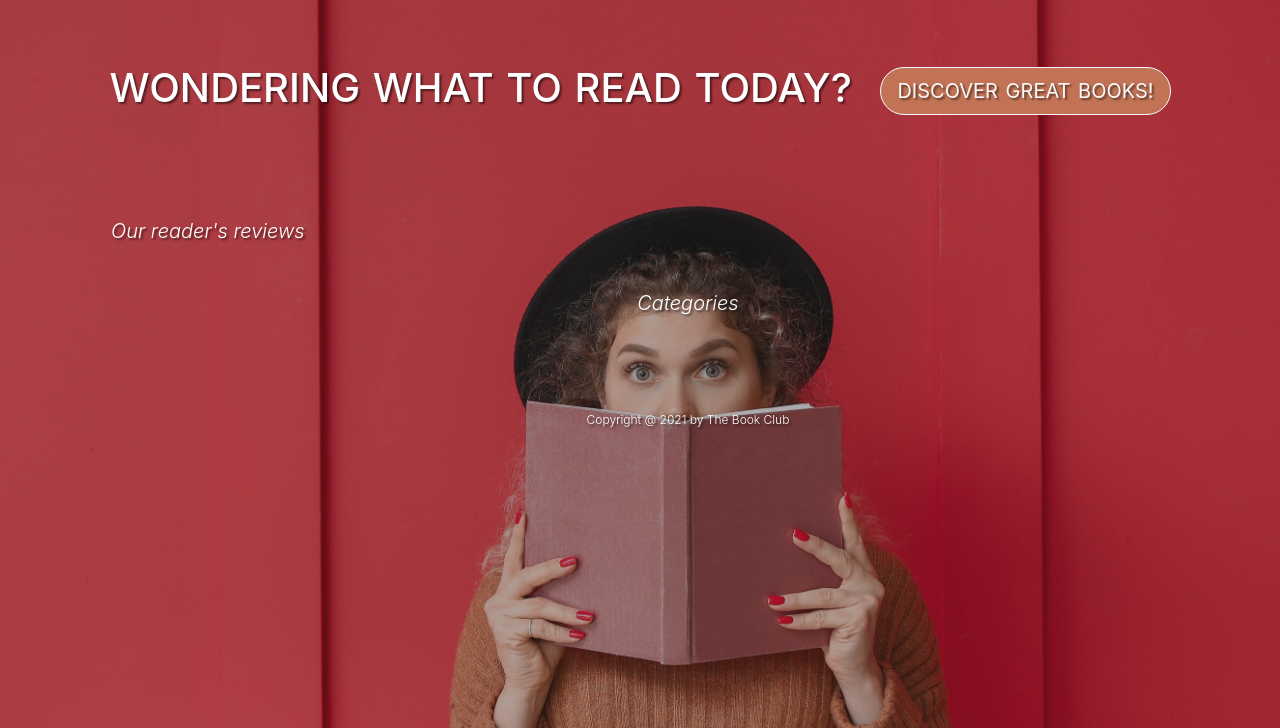
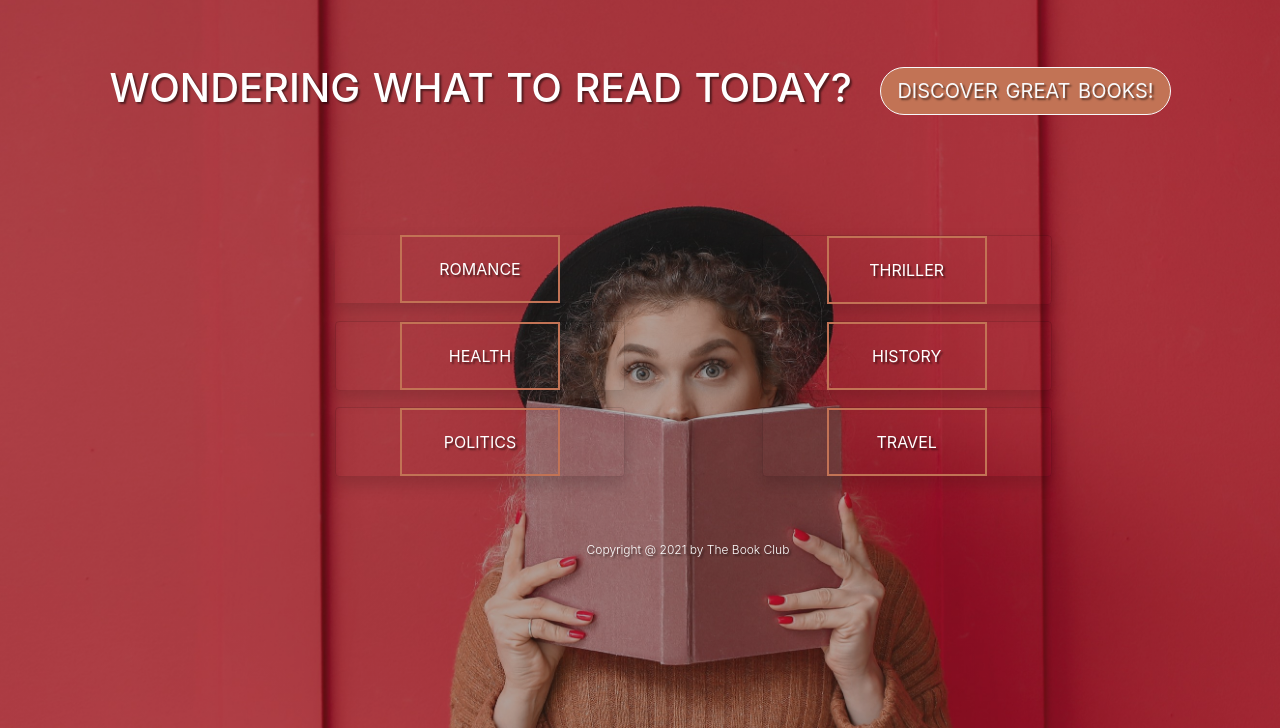
Before and after one commit to DinaPapsujevica/MP3-TheBookClub, a Flask app: page / in a window 1280 px wide. Shown: the part 72-800 px from the top of the page. Run offline with Flask 2, Linux system fonts and the light colour scheme; data that the repository does not hold is empty; some libraries are stand-ins or nearby versions.

Commit message:
Add zoom on hover effect to category list

```diff
--- a/app.py
+++ b/app.py
@@ -56,7 +56,7 @@ def login():
 
         if existing_user:
             if check_password_hash(
-                existing_user["password"], request.form.get("password")):
+               existing_user["password"], request.form.get("password")):
                     session["user"] = request.form.get("username").lower()
                     flash("Welcome, {}".format(
                         request.form.get("username")))
--- a/static/css/style.css
+++ b/static/css/style.css
@@ -51,3 +51,23 @@ form {
     font-size: 20px;
     color: #c27355;
 }
+
+.category-card {
+    width: 10rem;
+    border: 2px solid #c27355;
+    transition: transform 0.2s;
+    margin: 0 auto;
+}
+
+.category-card:hover {
+    -ms-transform: scale(1.15); /* IE 9 */
+    -webkit-transform: scale(1.15); /* Safari 3-8 */
+    transform: scale(1.15);
+}
+
+.category-card a {
+    color: #fff;
+}
+.category-card a:hover {
+    text-decoration: none;
+}
--- a/static/js/script.js
+++ b/static/js/script.js
@@ -6,9 +6,4 @@ $(document).ready(function() {
             minDate: '-3d'
         });
     });
-    const fileSelector = document.getElementById('image_url');
-    fileSelector.addEventListener('change', (event) => {
-        const fileList = event.target.files;
-        console.log(fileList);
-    });
   });
--- a/templates/books.html
+++ b/templates/books.html
@@ -11,11 +11,12 @@
     </div>
 
     <div class="container-fluid ">
-        <h5 class="text-white font-italic font-weight-light text-shadow text-left ml-5 pl-5">Our reader's reviews</h5>
+
         <div class="row mt-5">
             {% for book in books %}
                 <div class="col-8">
-                    <div class="card bg-transparent shadow mb-3" style="width: 22rem; border: 2px solid #c27355; color: #fff;">
+                    <!-- <h5 class="text-white font-italic font-weight-light text-shadow text-left ml-5 pl-5 mb-3">Our reader's reviews</h5> -->
+                    <div class="card bg-transparent shadow mb-3" style="width: 20rem; border: 2px solid #c27355; color: #fff;">
                         <div class="card-body">
                             <img src="{{ book.image }}" class="card-img-top" alt="book image">
                             <h5 class="card-title">
@@ -38,17 +39,54 @@
                 </div>
             {% endfor %}
             <div class="col">
-                <h5 class="text-white font-italic font-weight-light text-shadow text-center ml-5 pl-5 mb-5">Categories</h5>
+                <!-- <h5 class="text-white font-italic font-weight-light text-shadow text-center ml-5 pl-5 mb-3">Categories</h5> -->
                 <div class="row">
-                    {% for category in categories %}
-                        <div class="col-6 col-md-3 offset-md-3">
-                            <div class="card bg-transparent shadow mb-3" style="width: 10rem; border: 2px solid #c27355; color: #fff;">
-                                <div class="card-body text-uppercase text-center text-shadow">
-                                    <a>{{ category.category_name }}</a>
-                                </div>
+                    <div class="col-6 col-md-3 offset-md-3">
+                        <div class="bg-transparent shadow mb-3 ">
+                            <div class="card-body text-uppercase text-center text-shadow category-card">
+                                <a href="#">Romance</a>
                             </div>
                         </div>
-                    {% endfor %}
+                    </div>
+                    <div class="col-6 col-md-3 offset-md-1">
+                        <div class="card bg-transparent shadow mb-3">
+                            <div class="card-body text-uppercase text-center text-shadow category-card">
+                                <a href="#">Thriller</a>
+                            </div>
+                        </div>
+                    </div>
+                </div>
+                <div class="row">
+                    <div class="col-6 col-md-3 offset-md-3">
+                        <div class="card bg-transparent shadow mb-3">
+                            <div class="card-body text-uppercase text-center text-shadow category-card">
+                                <a href="#">Health</a>
+                            </div>
+                        </div>
+                    </div>
+                    <div class="col-6 col-md-3 offset-md-1">
+                        <div class="card bg-transparent shadow mb-3">
+                            <div class="card-body text-uppercase text-center text-shadow category-card">
+                                <a href="#">History</a>
+                            </div>
+                        </div>
+                    </div>
+                </div>
+                <div class="row">
+                    <div class="col-6 col-md-3 offset-md-3">
+                        <div class="card bg-transparent shadow mb-3">
+                            <div class="card-body text-uppercase text-center text-shadow category-card">
+                                <a href="#">Politics</a>
+                            </div>
+                        </div>
+                    </div>
+                    <div class="col-6 col-md-3 offset-md-1">
+                        <div class="card bg-transparent shadow mb-3">
+                            <div class="card-body text-uppercase text-center text-shadow category-card">
+                                <a href="#">Travel</a>
+                            </div>
+                        </div>
+                    </div>
                 </div>
             </div>
         </div>
```
Also changed, not shown: static/css/img/hero.jpg (deleted), static/css/img/hero1.jpg (deleted).
